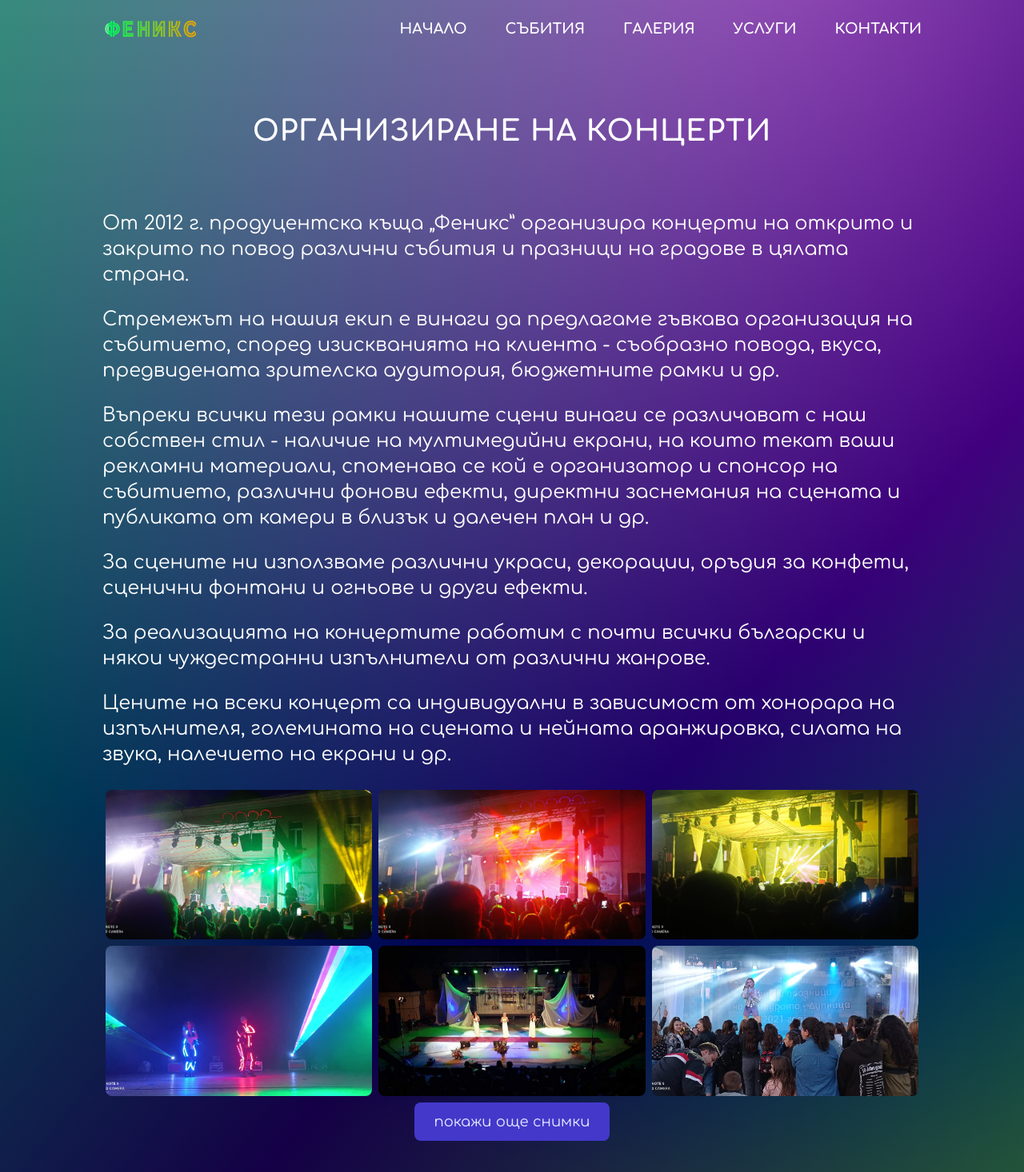
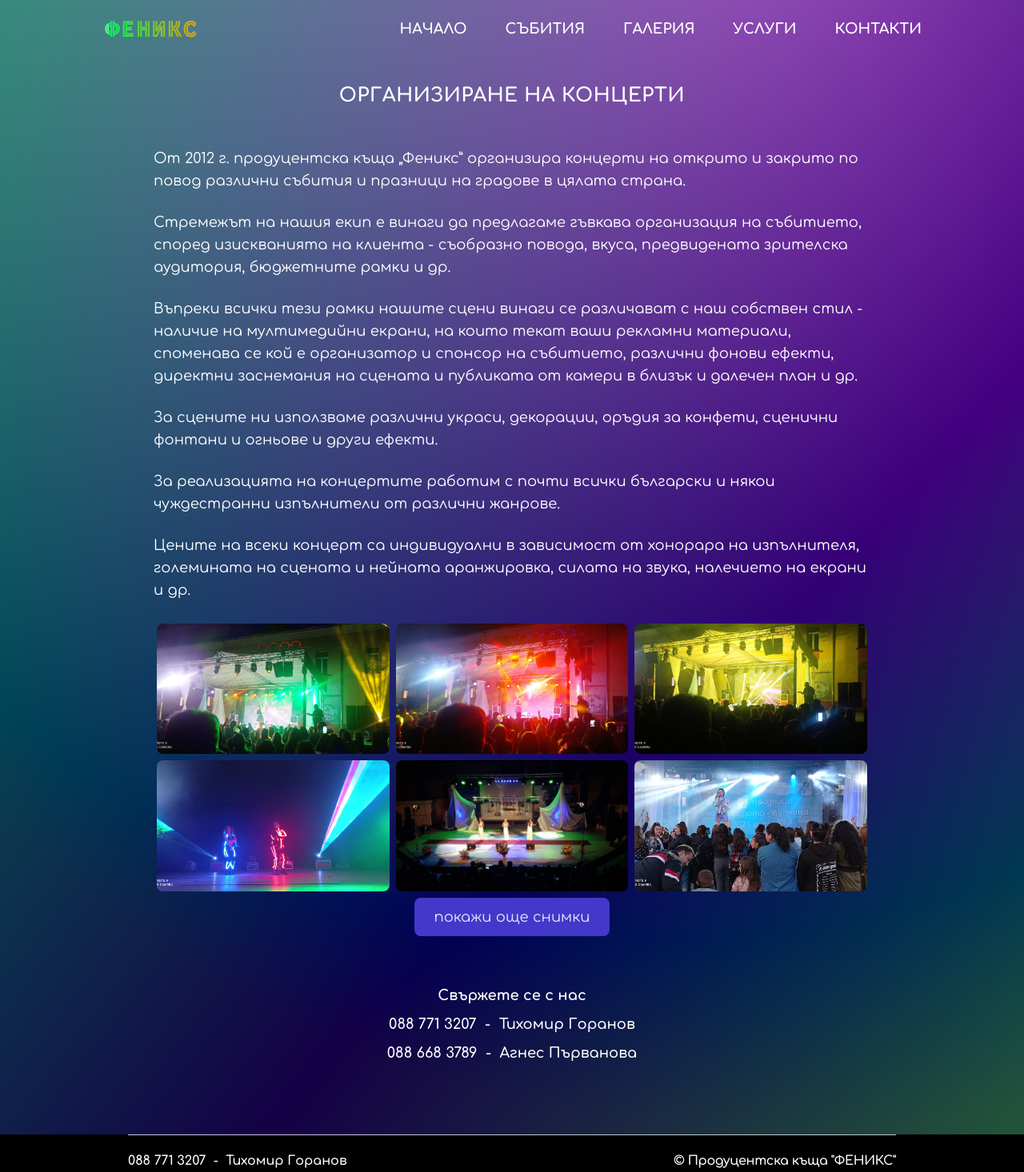
Before and after one commit to marcellowoods/cf-nextjs-feniks, a Next.js app: page /koncerti in a window 1280 px wide. Shown: the top 1466 px of the page at 80% size. Built offline with nearby package versions, Linux system fonts and the light colour scheme.

Commit message:
formatting

```diff
--- a/components/CategoryMedia.js
+++ b/components/CategoryMedia.js
@@ -3,9 +3,37 @@ import ImageGallery from '../components/ImageGallery';
 import { categoryImages, categoryVideos } from '../constants';
 import VideoGallery from '../components/VideoGallery';
 
+function classNames(...classes) {
+    return classes.filter(Boolean).join(' ')
+}
+
+const CategoryPageContacts = ({ hasPadding }) => {
+
+    return (
+        <div
+            className={classNames("max-w-2xl mx-auto", hasPadding ? "p-16 sm:p-32 " : "pt-12 pb-6")}
+        >
+
+            <h3 className="pt-2 pb-2 text-white text-lg font-bold text-center">Свържете се с нас</h3>
+
+            <h1 className="pb-2 text-center text-base sm:text-lg font-semibold text-white whitespace-pre">
+                088 771 3207  -  Тихомир Горанов
+            </h1>
+            <h1 className="pb-2 text-center text-base sm:text-lg font-semibold text-white whitespace-pre">
+                088 668 3789  -  Агнес Първанова
+            </h1>
+
+        </div>
+    )
+}
+
 const CategoryMedia = ({ category }) => {
 
+    const hasAnyMedia = (categoryVideos[category] && categoryVideos[category].length) || categoryImages[category] && categoryImages[category].length;
+
     return (
+        <div>
+
             <div>
                 {categoryVideos[category] && categoryVideos[category].length ? (
                     <div className="-mx-2 pb-1 sm:mx-0">
@@ -20,6 +48,10 @@ const CategoryMedia = ({ category }) => {
                     </div>
                 ) : null}
             </div>
+            <CategoryPageContacts
+                hasPadding={hasAnyMedia ? false : true}
+            />
+        </div>
     )
 }
 
--- a/components/PagesLayout.js
+++ b/components/PagesLayout.js
@@ -7,7 +7,7 @@ const PagesLayout = ({ children }) => {
 
     return (
         <div className={` min-h-screen pages-gradient pages-gradient`}>
-            <div className="px-4 lg:px-0 pb-14 text-gray-600 body-font max-w-5xl pt-20 sm:pt-32 mx-auto">
+            <div className="px-4 lg:px-0 pb-14 text-gray-600 body-font max-w-4xl pt-20 sm:pt-20 mx-auto">
 
                 {children}
             </div>
--- a/pages/contacts.js
+++ b/pages/contacts.js
@@ -18,7 +18,7 @@ const Contacts = () => {
                         <div className="max-w-xl mx-auto px-2 sm:px-6 text-center">
                             <div className="py-0 sm:py-12   ">
                                 <h1 className="mb-5 text-2xl sm:text-6xl font-bold text-white">
-                                    За връзки с нас
+                                    За връзка с нас
                                 </h1>
                                 {/* bg-opacity-70 bg-black */}
                                 <div className="bg-opacity-70 bg-black whitespace-pre rounded-lg py-8">
--- a/pages/events.js
+++ b/pages/events.js
@@ -25,8 +25,8 @@ const Events = () => {
 
         <PagesLayout>
 
-            <div className="px-4 pb-12 sm:pb-20 sm:pt-4 sm:pb-16 sm:px-0 text-gray-600 body-font max-w-5xl mx-auto">
-                <h1 className="text-lg sm:text-4xl text-center  lh-6 ld-04 font-bold text-white">
+            <div className="px-4 pb-10 sm:pt-6 sm:pb-10 sm:px-0 text-gray-600 body-font max-w-5xl mx-auto">
+                <h1 className="text-lg sm:text-2xl text-center  lh-6 ld-04 font-bold text-white">
                     СЪБИТИЯ
                 </h1>
             </div>
--- a/pages/fusion-show.js
+++ b/pages/fusion-show.js
@@ -1,6 +1,7 @@
 import React from 'react'
 import PagesLayout from '../components/PagesLayout';
 import Meta from '../components/Meta';
+import CategoryMedia from '../components/CategoryMedia';
 
 
 //for newline add whitespace-pre-line and use inside text {"\n"}
@@ -10,32 +11,34 @@ const FusionShow = () => {
 
             <Meta title={"fusion шоу - впечатляващо визуално шоу"} description={"впечатляващо визуално шоу, комбиниращо мултимедийни картини и светлинни ефекти"} />
 
-            <div className="px-4 pb-10 sm:pt-4 sm:pb-20 sm:px-0 text-gray-600 body-font max-w-5xl mx-auto">
-                <h1 className="text-lg sm:text-4xl text-center lh-6 ld-04 font-bold text-white">
+            <div className="px-4 pb-10 sm:pt-6 sm:pb-12 sm:px-0 body-font max-w-5xl mx-auto">
+                <h1 className="text-lg sm:text-2xl text-center lh-6 ld-04 font-bold text-white">
                     {/* Винаги сме готови да оцветим вашия празник! Композираме и индивидуално шоу по ваши песни! */}
                     FUSION ШОУ
                 </h1>
             </div>
             <div>
-                <p className="text-base sm:text-2xl text-white mb-6">
+                <p className="text-base sm:text-lg text-white mb-6">
                     Изготвихме нов иновативен проект, на шоу непоказвано в България.
                 </p>
 
-                <p className="text-base sm:text-2xl text-white mb-6">
+                <p className="text-base sm:text-lg text-white mb-6">
                     То представлява впечатляващо визуално шоу, комбиниращо мултимедийни картини и светлинни ефекти,
                     съчетани със специални лазерни проекции, квантови светлини и въздействащо музикално оформление,
                     режисирано индивидуално за спектакъла.
                 </p>
 
-                <p className="text-base sm:text-2xl text-white mb-6">
+                <p className="text-base sm:text-lg text-white mb-6">
                     Цялостната идея на представлението е - атрактивно пренасяне на публиката през знакови моменти и места от историята ни,
                     природни забележителности и  някои достижения на известни българи.
                 </p>
 
-                <p className="text-base sm:text-2xl text-white mb-6">
+                <p className="text-base sm:text-lg text-white mb-6">
                     Надяваме се да покажем на публиката нов, различен формат.
                 </p>
             </div>
+
+            <CategoryMedia category={"fusion-show"} />
 
         </PagesLayout>
     );
--- a/pages/img-gallery.js
+++ b/pages/img-gallery.js
@@ -7,8 +7,8 @@ const Gallery = () => {
     return (
         <PagesLayout>
 
-            <div className="px-4 pb-12 sm:pt-4 sm:pb-20 sm:px-0 text-gray-600 body-font max-w-5xl mx-auto">
-                <h1 className="text-lg sm:text-4xl text-center lh-6 ld-04 font-bold text-white">
+            <div className="px-4 pb-10 sm:pt-6 sm:pb-12 sm:px-0 text-gray-600 body-font max-w-5xl mx-auto">
+                <h1 className="text-lg sm:text-2xl text-center lh-6 ld-04 font-bold text-white">
                     {/* Винаги сме готови да оцветим вашия празник! Композираме и индивидуално шоу по ваши песни! */}
                     ГАЛЕРИЯ - СНИМКИ
                 </h1>
--- a/pages/kino.js
+++ b/pages/kino.js
@@ -14,19 +14,19 @@ const Kino = () => {
 
             <Meta title={"пътуващо кино"} description={"пътуващо кино, най-новите тематично подбрани филми"} />
 
-            <div className="px-4 pb-10 sm:pt-4 sm:pb-20 sm:px-0 text-gray-600 body-font max-w-5xl mx-auto">
-                <h1 className="text-lg sm:text-4xl text-center lh-6 ld-04 font-bold text-white">
+            <div className="px-4 pb-10 sm:pt-6 sm:pb-12 sm:px-0 text-white body-font mx-auto">
+                <h1 className="text-lg sm:text-2xl text-center lh-6 ld-04 font-bold text-white">
                     ПЪТУВАЩО КИНО
                 </h1>
             </div>
             <div>
-                <p className="text-base sm:text-2xl text-white">
+                <p className="text-base sm:text-lg text-white">
                     Нашият проект „Пътуващо кино“ стартира през 2008 г. и е първото пътуващо кино в България след 1990 г.
                     Главната ни цел е да популяризираме българското кино, за да могат българските филми да достигнат до хората,
                     за които са предназначени – българските зрители, независимо в коя точка от страната живеят.
                 </p>
                 <br />
-                <p className="text-base sm:text-2xl text-white mb-6">
+                <p className="text-base sm:text-lg text-white mb-6">
                     За 13 години работа по проект “Пътуващо кино” сме реализирали  над 900 кинопрожекции пред над 1 млн.
                     зрители. Благодарение подкрепата на много общини в страната, фирми и организации.
                     Нашите прожекции са с “ВХОД СВОБОДЕН” -  на това се дължи голяма част от успеха ни.
--- a/pages/koncerti.js
+++ b/pages/koncerti.js
@@ -13,34 +13,34 @@ const Koncerti = () => {
 
             <Meta title={"организира на концерти"} description={"организира концерти на открито и закрито по повод различни събития"} />
 
-            <div className="px-4 pb-10 sm:pt-4 sm:pb-20 sm:px-0 text-gray-600 body-font max-w-5xl mx-auto">
-                <h1 className="text-lg sm:text-4xl text-center lh-6 ld-04 font-bold text-white">
+            <div className="px-4 pb-10 sm:pt-6 sm:pb-12 sm:px-0 body-font mx-auto">
+                <h1 className="text-lg sm:text-2xl text-center lh-6 ld-04 font-bold text-white">
                     ОРГАНИЗИРАНЕ НА КОНЦЕРТИ
                 </h1>
             </div>
             <div>
-                <p className="text-base sm:text-2xl text-white mb-6">
+                <p className="text-base sm:text-lg text-white mb-6">
                     От 2012 г. продуцентска къща „Феникс” организира концерти на открито и закрито по повод различни събития и празници на градове в цялата страна.
                 </p>
 
-                <p className="text-base sm:text-2xl text-white mb-6">
+                <p className="text-base sm:text-lg text-white mb-6">
                     Стремежът на нашия екип е винаги  да предлагаме гъвкава организация на събитието, според изискванията на клиента - съобразно повода, вкуса, предвидената зрителска аудитория, бюджетните рамки и др.
 
                 </p>
 
-                <p className="text-base sm:text-2xl text-white mb-6">
+                <p className="text-base sm:text-lg text-white mb-6">
                     Въпреки всички тези рамки нашите сцени винаги се различават с наш собствен стил - наличие на мултимедийни екрани, на които текат ваши рекламни материали, споменава се кой е организатор и спонсор на събитието, различни фонови ефекти, директни заснемания на сцената и публиката от камери в близък и далечен план и др.
                 </p>
 
-                <p className="text-base sm:text-2xl text-white mb-6">
+                <p className="text-base sm:text-lg text-white mb-6">
                     За сцените ни използваме различни украси, декорации, оръдия за конфети, сценични фонтани и огньове и други ефекти.
                 </p>
 
-                <p className="text-base sm:text-2xl  text-white mb-6">
+                <p className="text-base sm:text-lg  text-white mb-6">
                     За реализацията на концертите работим с почти всички български и някои чуждестранни изпълнители от различни жанрове.
                 </p>
 
-                <p className="text-base sm:text-2xl  text-white mb-6">
+                <p className="text-base sm:text-lg  text-white mb-6">
                     Цените на всеки концерт са индивидуални в зависимост от хонорара на изпълнителя, големината на сцената и нейната аранжировка, силата на звука, налечието на екрани и др.
                 </p>
 
--- a/pages/lazerno-show.js
+++ b/pages/lazerno-show.js
@@ -8,29 +8,28 @@ const LazernoShow = () => {
         <PagesLayout>
             <Meta title={"лазерно шоу"} description={"лазерно шоу, светлинно шоу"} />
             <div>
-                <div className="px-4 pb-10 sm:pt-4 sm:pb-20 text-gray-600 body-font max-w-5xl mx-auto">
-                    <h1 className="text-lg sm:text-4xl text-center lh-6 ld-04 font-bold text-white">
+                <div className="px-4 pb-10 sm:pt-6 sm:pb-12 body-font mx-auto">
+                    <h1 className="text-lg sm:text-2xl text-center lh-6 ld-04 font-bold text-white">
                         {/* Винаги сме готови да оцветим вашия празник! Композираме и индивидуално шоу по ваши песни! */}
                         ЛАЗЕРНО ШОУ
                     </h1>
                 </div>
-                <p className="text-base sm:text-2xl text-white mb-6">
+                <p className="text-base sm:text-lg text-white mb-6">
                     Лазерното шоу е много ефектно синхронизиране на звук и светлина.
                     Представлявa спектакъл с визуални светлинни внушения което разчупва визията на мероприятието.
 
                 </p>
 
-                <p className="text-base sm:text-2xl text-white mb-6">
+                <p className="text-base sm:text-lg text-white mb-6">
                     Лазерното шоу може да съпътства всякакви сценични изяви.
                     Подходящо е за откриване и закриване на празници, концерти, фестивали и др.
 
                 </p>
 
-                <p className="text-base sm:text-2xl text-white mb-6">
+                <p className="text-base sm:text-lg text-white mb-6">
                     Ние сме единствения екип в страната, който прави лазерно шоу под съпровода на българска музика.
                 </p>
             </div>
-
 
             <CategoryMedia category={"lazeri"} />
 
--- a/pages/meropriyatiya.js
+++ b/pages/meropriyatiya.js
@@ -1,6 +1,7 @@
 import React from 'react'
 import PagesLayout from '../components/PagesLayout';
 import Meta from '../components/Meta';
+import CategoryMedia from '../components/CategoryMedia';
 
 
 //for newline add whitespace-pre-line and use inside text {"\n"}
@@ -9,25 +10,27 @@ const Meropriyatiya = () => {
         <PagesLayout>
 
             <Meta title={"организиране на мероприятия - партита, семинари, презентации"} description={"Организиране на различни мероприятия – фирмени партита, DJ-партита, семинари, презентации на открито и закрито"} />
-            <div className="px-4 pb-10 sm:pt-4 sm:pb-20 sm:px-0 text-gray-600 body-font max-w-5xl mx-auto">
-                <h1 className="text-lg sm:text-4xl text-center lh-6 ld-04 font-bold text-white">
+            <div className="px-4 pb-10 sm:pt-6 sm:pb-12 sm:px-0 body-font mx-auto">
+                <h1 className="text-lg sm:text-2xl text-center lh-6 ld-04 font-bold text-white">
                     ОРГАНИЗИРАНЕ НА МЕРОПРИЯТИЯ
                 </h1>
             </div>
             <div>
-                <p className="text-base sm:text-2xl text-white mb-6">
+                <p className="text-base sm:text-lg text-white mb-6">
                     Организираме различни мероприятия – фирмени партита, DJ-партита, семинари, презентации на открито и закрито.
                 </p>
 
-                <p className="text-base sm:text-2xl text-white mb-6">
+                <p className="text-base sm:text-lg text-white mb-6">
                     Можем да поканим за вашето парти български изпълнител от който да си изберете жанр и атрактивен водещ.
                     Можем да снимаме вашето парти и всичко случващо се да тече на екран – този подход създава забавни и весели моменти.
                 </p>
 
-                <p className="text-base sm:text-2xl text-white mb-6">
+                <p className="text-base sm:text-lg text-white mb-6">
                     Ако вие сами сте организирали събитието си, но се нуждаете от техническа подкрепа, осигуряваме на изгодни цени мултимедиийни проектори, екрани, лазери и озвучителна техника със съотвения оператор.
                 </p>
             </div>
+
+            <CategoryMedia category={"meropriyatiya"} />
 
         </PagesLayout>
     );
--- a/pages/video-gallery.js
+++ b/pages/video-gallery.js
@@ -7,14 +7,14 @@ const VideoGalleryPage = () => {
     return (
         <PagesLayout>
 
-            <div className="px-4 pb-10 sm:pt-4 sm:pb-20 sm:px-0 text-gray-600 body-font max-w-5xl mx-auto">
-                <h1 className="text-lg sm:text-4xl text-center lh-6 ld-04 font-bold text-white">
+            <div className="px-4 pb-10 sm:pt-6 sm:pb-12 sm:px-0 text-gray-600 body-font max-w-5xl mx-auto">
+                <h1 className="text-lg sm:text-2xl text-center lh-6 ld-04 font-bold text-white">
                     {/* Винаги сме готови да оцветим вашия празник! Композираме и индивидуално шоу по ваши песни! */}
                     ГАЛЕРИЯ - ВИДЕО
                 </h1>
             </div>
 
-            <div className="-mx-2">
+            <div className="-mx-2 sm:mx-0">
                 <VideoGallery videos={allVideos} />
             </div>
 
```
Also changed, not shown: 1 other file (tests, documents, lock files or other folders). Lines whose indentation alone changed are shown as unchanged.
